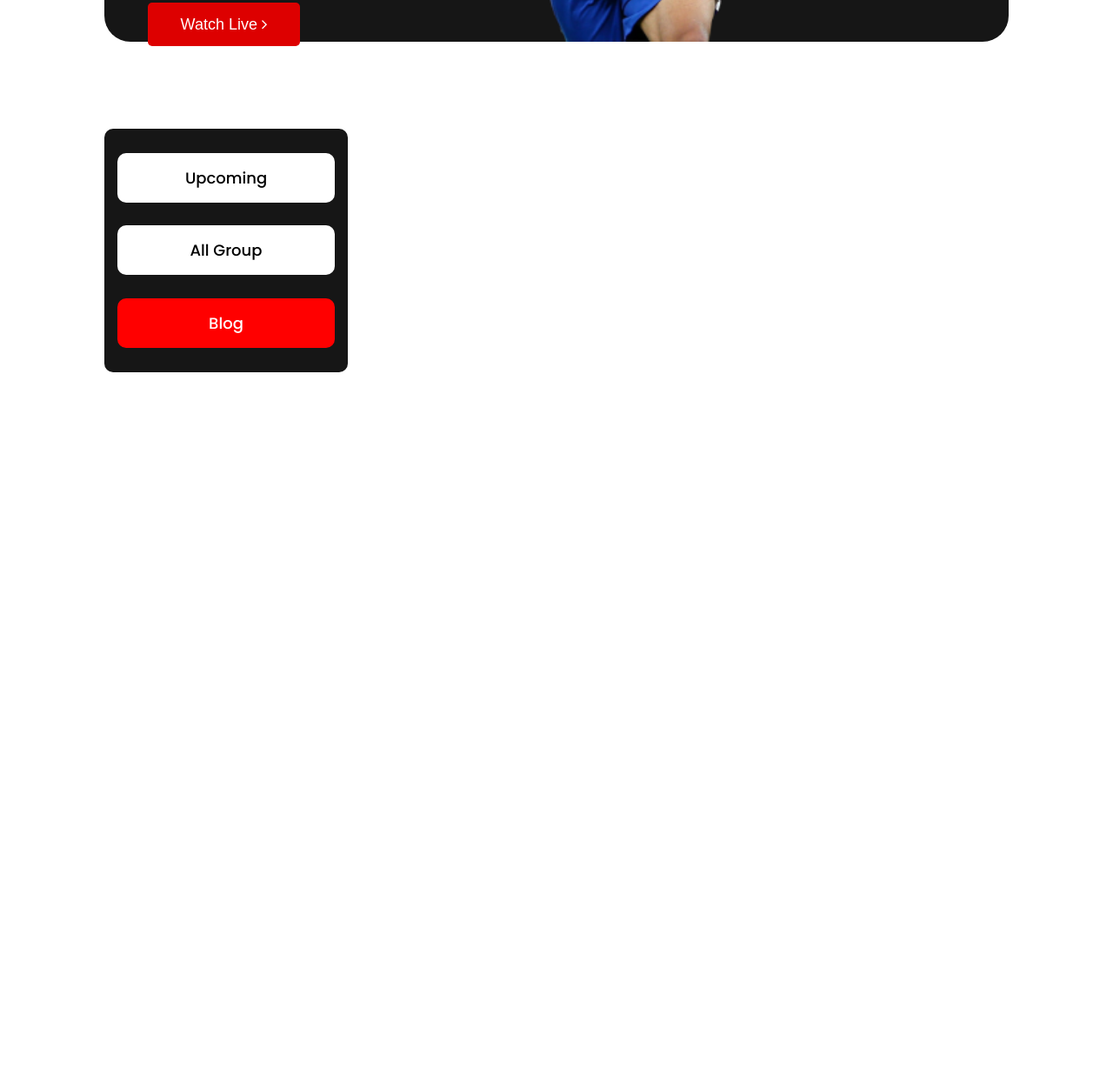
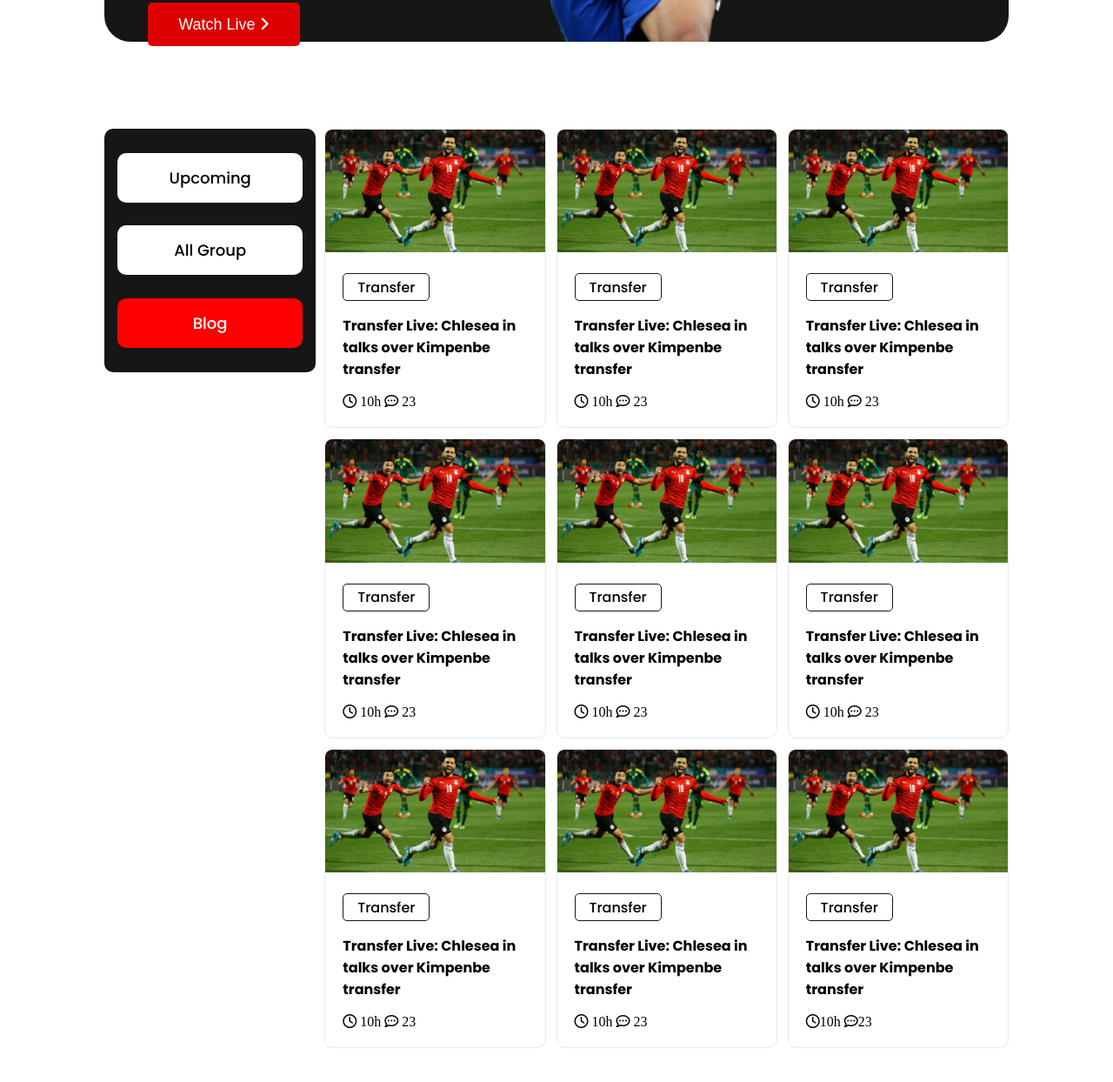
Before and after one commit to nahidacse35/assignment-2, a plain HTML site: page index.html in a window 1280 px wide. Shown: the part 572-1816 px from the top of the page at 87% size. Before the commit the page ends 1100 px from the top, so only its background shows below. Drawn offline with Linux system fonts and the light colour scheme.

Commit message:
blog post added

```diff
--- a/index.html
+++ b/index.html
@@ -12,7 +12,7 @@
     <link href="https://fonts.googleapis.com/css2?family=Poppins:wght@400;500;700&family=Roboto&display=swap"
         rel="stylesheet">
     <link rel="stylesheet" href="https://cdnjs.cloudflare.com/ajax/libs/font-awesome/4.7.0/css/font-awesome.min.css">
-
+    <script src="https://kit.fontawesome.com/d139140d96.js" crossorigin="anonymous"></script>
 
 </head>
 
@@ -26,7 +26,7 @@
                 random text. It has roots in a piece of classical Latin literature from 45 BC, making it over 2000 years
                 old
             </p>
-            <button class="watch-button">Watch Live <span><i class="fa fa-angle-right"></i></span></button>
+            <button class="watch-button">Watch Live <i class="fa fa-angle-right"></i></button>
         </div>
         <img src="img/banner-image.png" alt="">
     </div>
@@ -40,6 +40,115 @@
             <a class="fixed" href="#">All Group</a>
             <a class="fixed" id="menu-blog" href="#">Blog</a>
         </div>
+        <!-- blog posting card -->
+        <div class="blog-post">
+            <div class="post">
+                <img src="img/blog-Image-1.png" alt="">
+                <div class="post-text">
+                    <button class="post-button">Transfer</button>
+                    <h3>Transfer Live: Chlesea in talks over Kimpenbe transfer</h3>
+                    <p><i class='far fa-clock'></i>
+                        10h
+                        <i class='far fa-comment-dots'></i></i>
+                        23
+                    </p>
+                </div>
+            </div>
+            <div class="post">
+                <img src="img/blog-Image-1.png" alt="">
+                <div class="post-text">
+                    <button class="post-button">Transfer</button>
+                    <h3>Transfer Live: Chlesea in talks over Kimpenbe transfer</h3>
+                    <p><i class='far fa-clock'></i>
+                        10h
+                        <i class='far fa-comment-dots'></i></i>
+                        23
+                    </p>
+                </div>
+            </div>
+            <div class="post">
+                <img src="img/blog-Image-1.png" alt="">
+                <div class="post-text">
+                    <button class="post-button">Transfer</button>
+                    <h3>Transfer Live: Chlesea in talks over Kimpenbe transfer</h3>
+                    <p><i class='far fa-clock'></i>
+                        10h
+                        <i class='far fa-comment-dots'></i></i>
+                        23
+                    </p>
+                </div>
+            </div>
+            <div class="post">
+                <img src="img/blog-Image-1.png" alt="">
+                <div class="post-text">
+                    <button class="post-button">Transfer</button>
+                    <h3>Transfer Live: Chlesea in talks over Kimpenbe transfer</h3>
+                    <p><i class='far fa-clock'></i>
+                        10h
+                        <i class='far fa-comment-dots'></i></i>
+                        23
+                    </p>
+                </div>
+            </div>
+            <div class="post">
+                <img src="img/blog-Image-1.png" alt="">
+                <div class="post-text">
+                    <button class="post-button">Transfer</button>
+                    <h3>Transfer Live: Chlesea in talks over Kimpenbe transfer</h3>
+                    <p><i class='far fa-clock'></i>
+                        10h
+                        <i class='far fa-comment-dots'></i></i>
+                        23
+                    </p>
+                </div>
+            </div>
+            <div class="post">
+                <img src="img/blog-Image-1.png" alt="">
+                <div class="post-text">
+                    <button class="post-button">Transfer</button>
+                    <h3>Transfer Live: Chlesea in talks over Kimpenbe transfer</h3>
+                    <p><i class='far fa-clock'></i>
+                        10h
+                        <i class='far fa-comment-dots'></i></i>
+                        23
+                    </p>
+                </div>
+            </div>
+            <div class="post">
+                <img src="img/blog-Image-1.png" alt="">
+                <div class="post-text">
+                    <button class="post-button">Transfer</button>
+                    <h3>Transfer Live: Chlesea in talks over Kimpenbe transfer</h3>
+                    <p><i class='far fa-clock'></i>
+                        10h
+                        <i class='far fa-comment-dots'></i></i>
+                        23
+                    </p>
+                </div>
+            </div>
+            <div class="post">
+                <img src="img/blog-Image-1.png" alt="">
+                <div class="post-text">
+                    <button class="post-button">Transfer</button>
+                    <h3>Transfer Live: Chlesea in talks over Kimpenbe transfer</h3>
+                    <p><i class='far fa-clock'></i>
+                        10h
+                        <i class='far fa-comment-dots'></i></i>
+                        23
+                    </p>
+                </div>
+            </div>
+            <div class="post">
+                <img src="img/blog-Image-1.png" alt="">
+                <div class="post-text">
+                    <button class="post-button">Transfer</button>
+                    <h3>Transfer Live: Chlesea in talks over Kimpenbe transfer</h3>
+                    <p><i class='far fa-clock'></i>10h
+                        <i class='far fa-comment-dots'></i></i>23
+                    </p>
+                </div>
+            </div>
+        </div>
     </div>
 
 </body>
--- a/style.css
+++ b/style.css
@@ -41,7 +41,9 @@ body {
 }
 
 /* banner area end */
-/* blog post are */
+
+
+/* blog post area */
 .blog-container {
     display: flex;
     margin: 100px 120px;
@@ -50,7 +52,7 @@ body {
 
 /*menu fixed */
 .menu-fixed {
-    width: 250px;
+    width: 400px;
     height: 250px;
     border-radius: 10px;
     background-color: #161616;
@@ -76,3 +78,45 @@ body {
     background-color: red;
     color: white;
 }
+
+.blog-post {
+    margin-left: 10px;
+}
+
+.post {
+    border: 1px solid #E8E8E8;
+    border-radius: 10px;
+}
+
+.post-text {
+    margin: 20px;
+}
+
+.post img {
+    width: 100%;
+}
+
+.blog-post {
+    display: grid;
+    grid-template-columns: repeat(3, 1fr);
+    grid-gap: 12px;
+}
+
+.post-button {
+    width: 100px;
+    height: 32px;
+    font-family: 'Poppins';
+    background-color: white;
+    border: 1px solid #161616;
+    border-radius: 5px;
+    font-weight: 500;
+    font-size: 16px;
+
+}
+
+.post h3 {
+    font-family: 'Poppins';
+    font-weight: 600;
+    font-size: 16px;
+
+}
```
Also changed, not shown: img/blog-Image-1.png (renamed from img/Blog Image.png).
